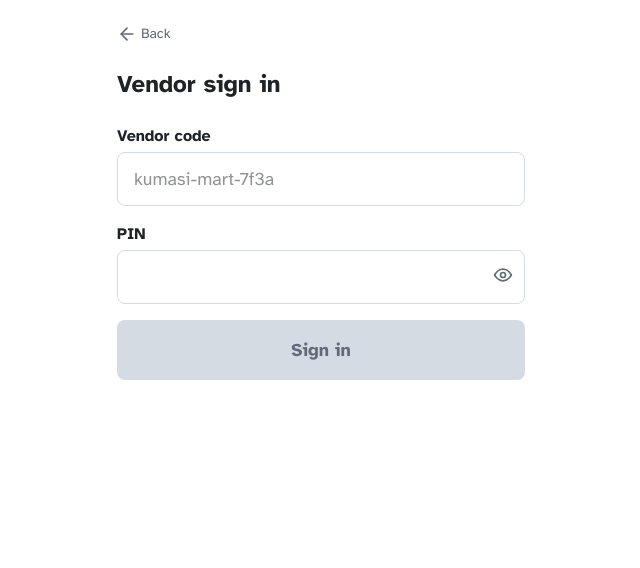
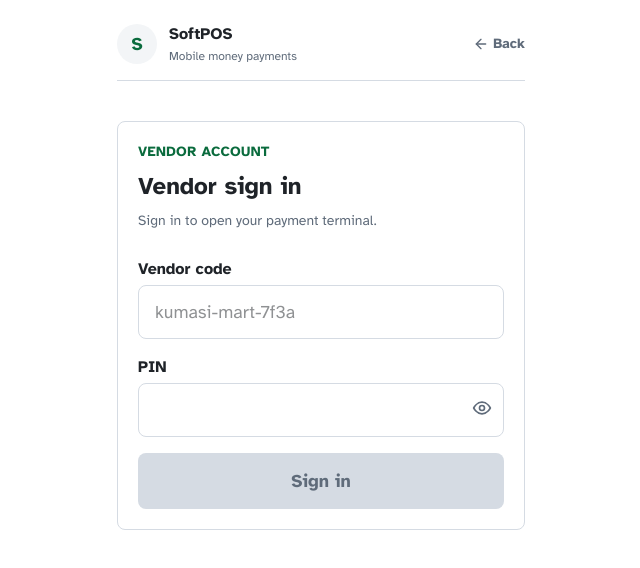
Before and after one commit to Meshack000/SoftPos, a Next.js app: page /terminal in a window 1280 px wide. Shown: the top 568 px of the page, without its empty margins (319-959 px from the left). Built offline with nearby package versions, Linux system fonts and the light colour scheme.

Commit message:
feat: enhance Terminal component with AppHeader and improved vendor sign-in layout

```diff
--- a/src/app/terminal/page.jsx
+++ b/src/app/terminal/page.jsx
@@ -4,10 +4,17 @@ import { useEffect, useState } from "react";
 import Link from "next/link";
 import Keypad from "@/components/Keypad";
 import PasswordInput from "@/components/PasswordInput";
-import { BackIcon, ClockIcon, LogoutIcon } from "@/components/Icons";
+import AppHeader from "@/components/AppHeader";
+import {
+  AlertCircleIcon,
+  BackIcon,
+  CheckCircleIcon,
+  ClockIcon,
+  LogoutIcon,
+} from "@/components/Icons";
 
 const STORE_KEY = "softpos_vendor";
-const inputClass = "mt-1 w-full rounded-ui border border-line px-4 py-3 text-lg";
+const inputClass = "mt-1 w-full rounded-ui border border-line bg-white px-4 py-3 text-lg";
 
 export default function Terminal() {
   const [ready, setReady] = useState(false);
@@ -163,11 +170,18 @@ export default function Terminal() {
   if (!vendor) {
     return (
       <main className="mx-auto flex min-h-screen max-w-md flex-col px-5 py-6">
-        <Link href="/" className="inline-flex items-center gap-1 text-sm text-muted">
-          <BackIcon />
+        <AppHeader>
+          <Link href="/" className="inline-flex items-center gap-1 text-sm font-bold text-muted">
+            <BackIcon className="h-4 w-4" />
             Back
           </Link>
-        <h1 className="mt-6 text-2xl font-bold">Vendor sign in</h1>
+        </AppHeader>
+        <section className="mt-10 rounded-ui border border-line p-5">
+          <p className="text-sm font-bold uppercase tracking-wide text-brand">Vendor account</p>
+          <h1 className="mt-2 text-2xl font-bold">Vendor sign in</h1>
+          <p className="mt-2 text-sm leading-relaxed text-muted">
+            Sign in to open your payment terminal.
+          </p>
           <form onSubmit={login} className="mt-6 flex flex-col gap-4">
             <label className="block">
               <span className="font-bold">Vendor code</span>
@@ -189,15 +203,21 @@ export default function Terminal() {
                 autoComplete="off"
               />
             </label>
-          {loginError && <p className="text-danger">{loginError}</p>}
+            {loginError && (
+              <p className="flex items-start gap-2 text-danger">
+                <AlertCircleIcon className="mt-0.5 h-5 w-5 shrink-0" />
+                {loginError}
+              </p>
+            )}
             <button
               type="submit"
               disabled={busy || !slugInput || !pinInput}
-            className="rounded-ui bg-brand px-5 py-4 text-lg font-bold text-white hover:bg-brand-dark disabled:bg-line disabled:text-muted"
+              className="h-14 rounded-ui bg-brand px-5 text-lg font-bold text-white hover:bg-brand-dark disabled:bg-line disabled:text-muted"
             >
               {busy ? "Signing in..." : "Sign in"}
             </button>
           </form>
+        </section>
       </main>
     );
   }
@@ -207,31 +227,38 @@ export default function Terminal() {
 
   return (
     <main className="mx-auto flex min-h-screen max-w-md flex-col px-5 py-6">
-      <div className="flex items-center justify-between">
-        <div className="flex items-center gap-2">
-          <p className="font-bold">{vendor.name}</p>
+      <AppHeader>
+        <button
+          type="button"
+          onClick={() => signOut()}
+          className="inline-flex items-center gap-1 rounded-ui border border-line px-3 py-2 text-sm font-bold text-muted hover:bg-soft"
+        >
+          <LogoutIcon className="h-4 w-4" />
+          Sign out
+        </button>
+      </AppHeader>
+
+      <div className="mt-6 flex items-center gap-3">
+        <div className="grid h-11 w-11 shrink-0 place-items-center rounded-full bg-soft text-lg font-bold text-brand">
+          {vendor.name.charAt(0).toUpperCase()}
+        </div>
+        <div className="min-w-0">
+          <p className="truncate text-lg font-bold">{vendor.name}</p>
           <span
-            className={`rounded-ui border px-2 py-0.5 text-xs ${
+            className={`mt-1 inline-flex rounded-full border px-2.5 py-0.5 text-xs font-bold ${
               plan === "premium" ? "border-brand text-brand" : "border-line text-muted"
             }`}
           >
-            {plan === "premium" ? "Premium" : "Free"}
+            {plan === "premium" ? "Premium" : "Free"} plan
           </span>
         </div>
-        <button
-          type="button"
-          onClick={() => signOut()}
-          className="inline-flex items-center gap-1 text-sm text-muted"
-        >
-          <LogoutIcon />
-          Sign out
-        </button>
       </div>
 
-      <div className="mt-6">
-        <p className="text-sm text-muted">Amount to collect</p>
-        <p className="mt-1 text-5xl font-bold">
-          GH&#8373; {sale && !gone ? sale.amount.toFixed(2) : amount || "0"}
+      <div className="mt-6 rounded-ui bg-soft p-5">
+        <p className="text-sm font-bold text-muted">Amount to collect</p>
+        <p className="mt-2 text-5xl font-bold">
+          <span className="mr-2 text-2xl font-normal text-muted">GH&#8373;</span>
+          {sale && !gone ? sale.amount.toFixed(2) : amount || "0"}
         </p>
       </div>
 
```
Lines whose indentation alone changed are shown as unchanged.
